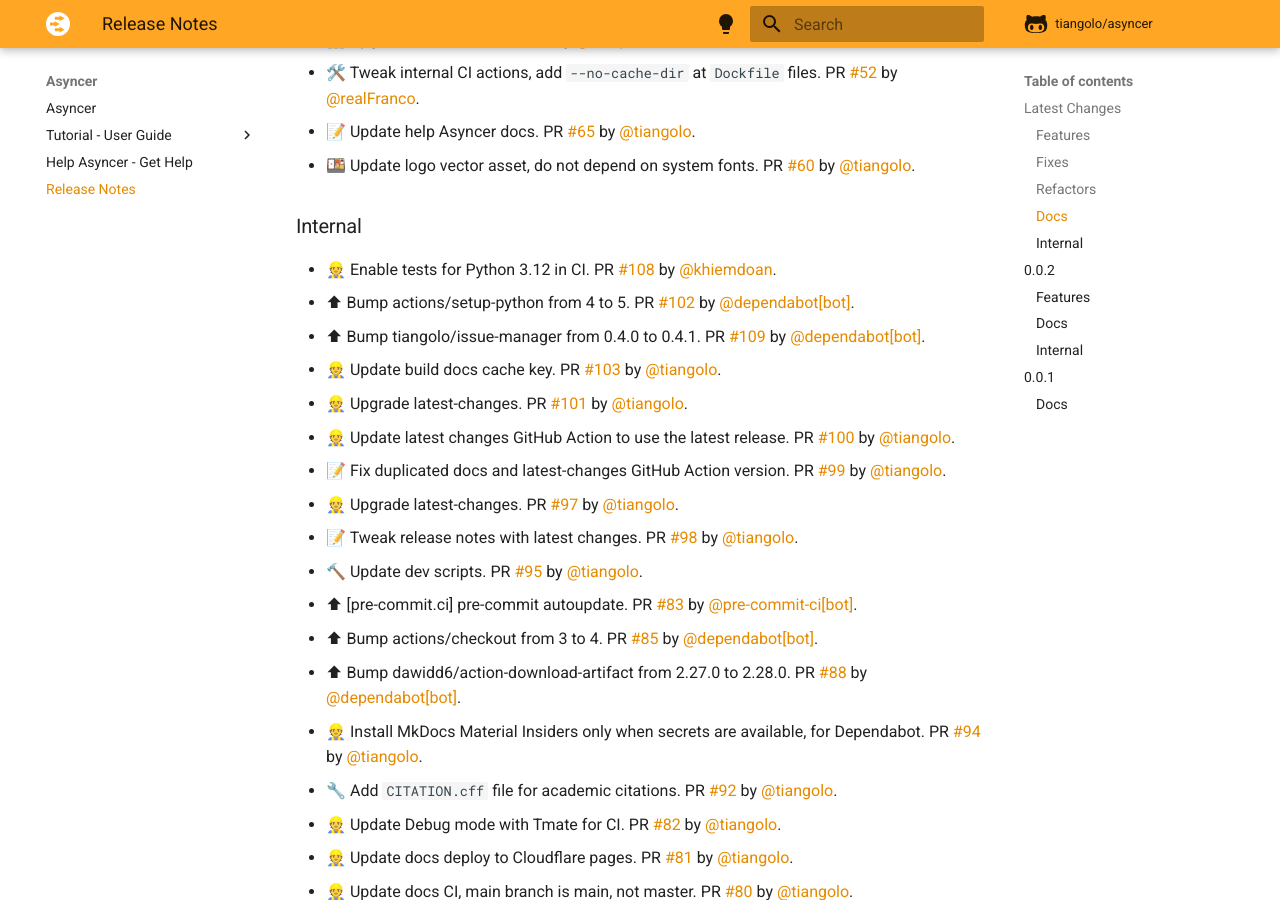
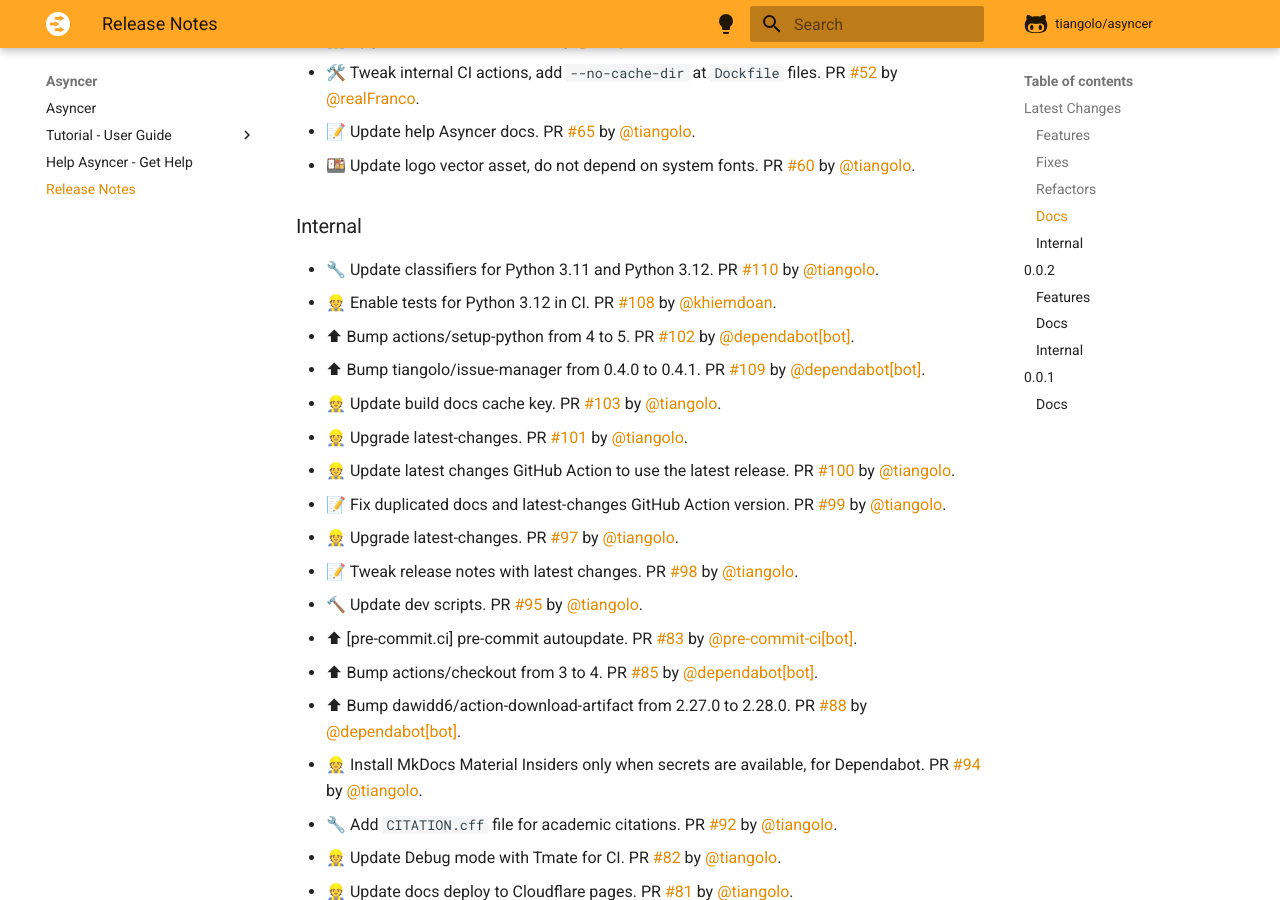
Before and after one commit to balintfrankas/fastapi-asyncer, an MkDocs documentation site: the page built from docs/release-notes.md, in a window 1280 px wide and 900 px high, scrolled down 620 px. Built offline with MkDocs 1.6.1 and Material for MkDocs 9.7.7, drawn with Linux system fonts in a browser that asks for light colours; comment, search, counter and statistics services are not loaded.

Commit message:
📝 Update release notes

```diff
--- a/docs/release-notes.md
+++ b/docs/release-notes.md
@@ -24,6 +24,7 @@
 
 ### Internal
 
+* 🔧 Update classifiers for Python 3.11 and Python 3.12. PR [#110](https://github.com/tiangolo/asyncer/pull/110) by [@tiangolo](https://github.com/tiangolo).
 * 👷 Enable tests for Python 3.12 in CI. PR [#108](https://github.com/tiangolo/asyncer/pull/108) by [@khiemdoan](https://github.com/khiemdoan).
 * ⬆ Bump actions/setup-python from 4 to 5. PR [#102](https://github.com/tiangolo/asyncer/pull/102) by [@dependabot[bot]](https://github.com/apps/dependabot).
 * ⬆ Bump tiangolo/issue-manager from 0.4.0 to 0.4.1. PR [#109](https://github.com/tiangolo/asyncer/pull/109) by [@dependabot[bot]](https://github.com/apps/dependabot).
```
